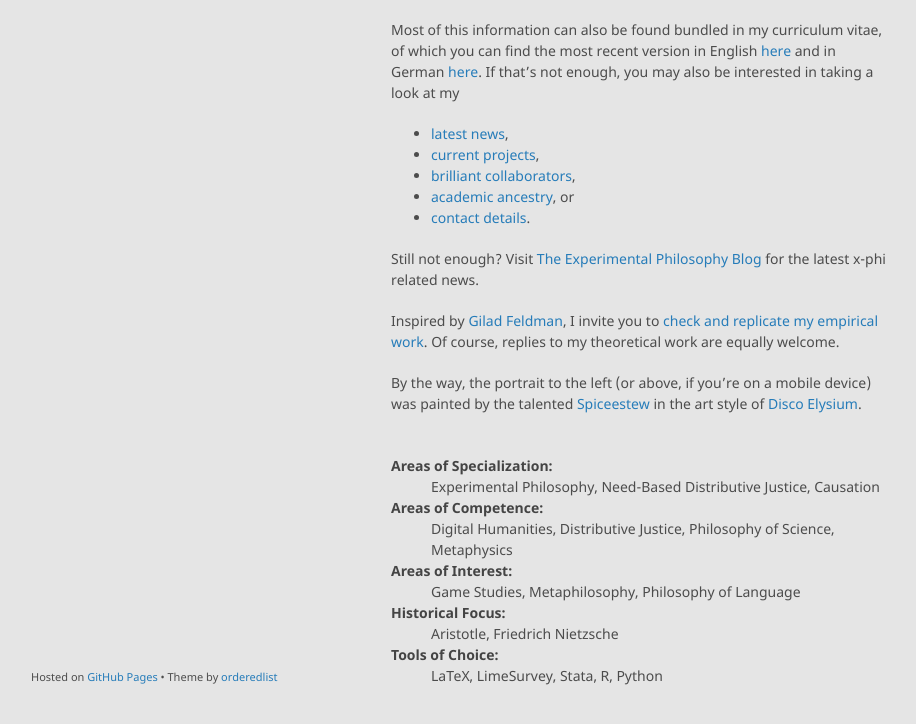
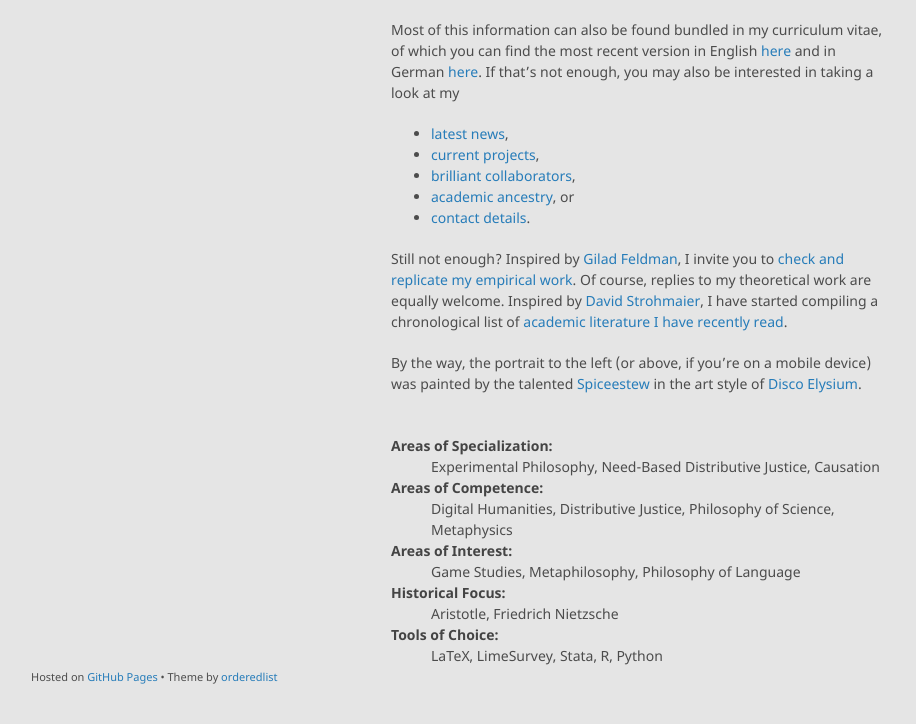
Before and after one commit to alephmembeth/alephmembeth.github.io, a Jekyll site: the page built from index.md, in a window 1280 px wide and 1129 px high. Shown: the part 373-1097 px from the top of the window, without its empty margins (179-1095 px from the left). Built offline with Jekyll 4.4.1, drawn with Linux system fonts in a browser that asks for light colours.

Commit message:
Update index.md

```diff
--- a/index.md
+++ b/index.md
@@ -21,9 +21,7 @@ Most of this information can also be found bundled in my curriculum vitae, of wh
 + [academic ancestry](./ancestry.md), or
 + [contact details](./contact.md).
 
-Still not enough? Visit [The Experimental Philosophy Blog](http://xphi.net/) for the latest x-phi related news.
-
-Inspired by [Gilad Feldman](https://mgto.org/check-me-replicate-me/), I invite you to [check and replicate my empirical work](./check.md). Of course, replies to my theoretical work are equally welcome.
+Still not enough? Inspired by [Gilad Feldman](https://mgto.org/check-me-replicate-me/), I invite you to [check and replicate my empirical work](./check.md). Of course, replies to my theoretical work are equally welcome. Inspired by [David Strohmaier](https://dstrohmaier.com/lists/), I have started compiling a chronological list of [academic literature I have recently read](./reading.md).
 
 By the way, the portrait to the left (or above, if you’re on a mobile device) was painted by the talented [Spiceestew](https://spiceestew.carrd.co/) in the art style of [Disco Elysium](https://discoelysium.com/).
 
```
